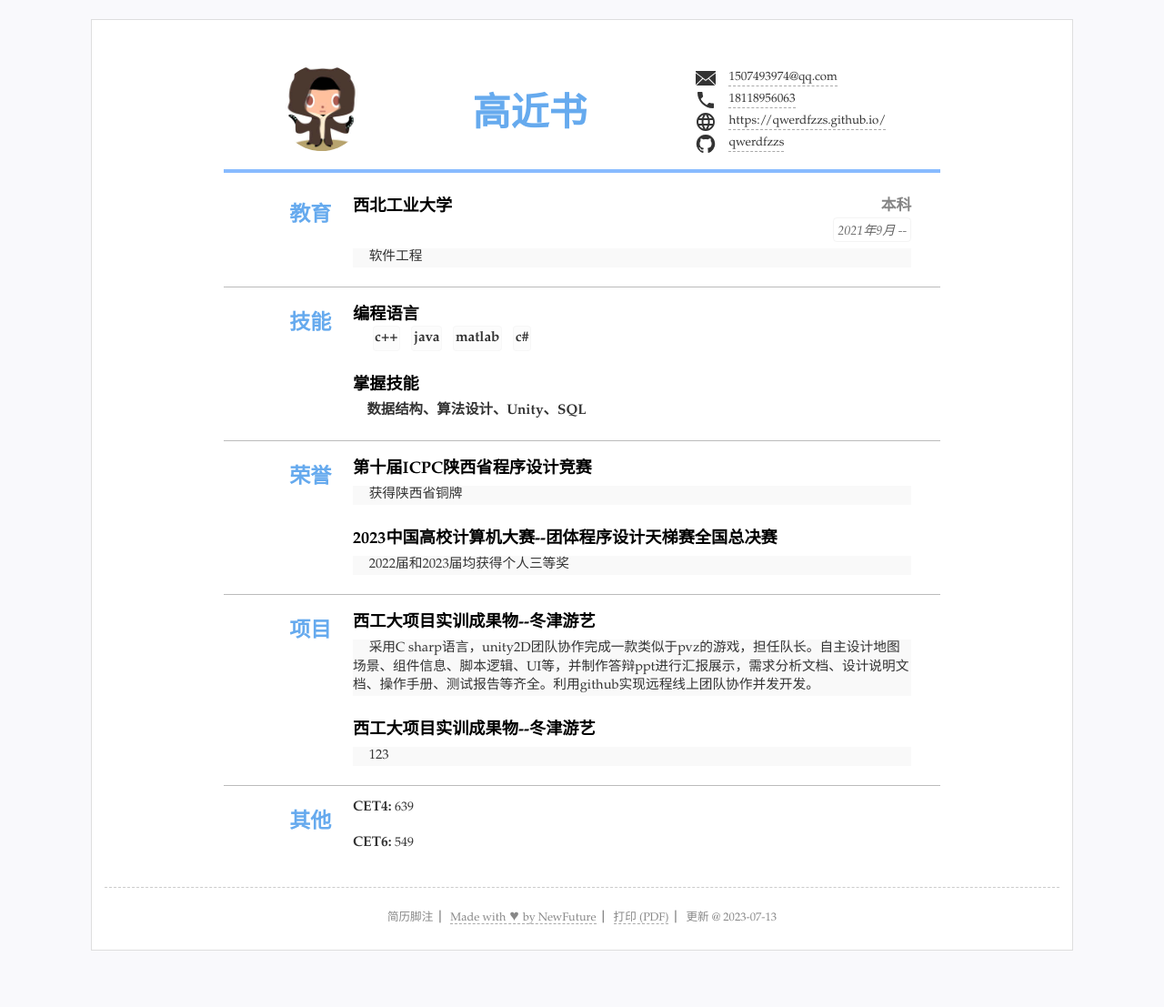
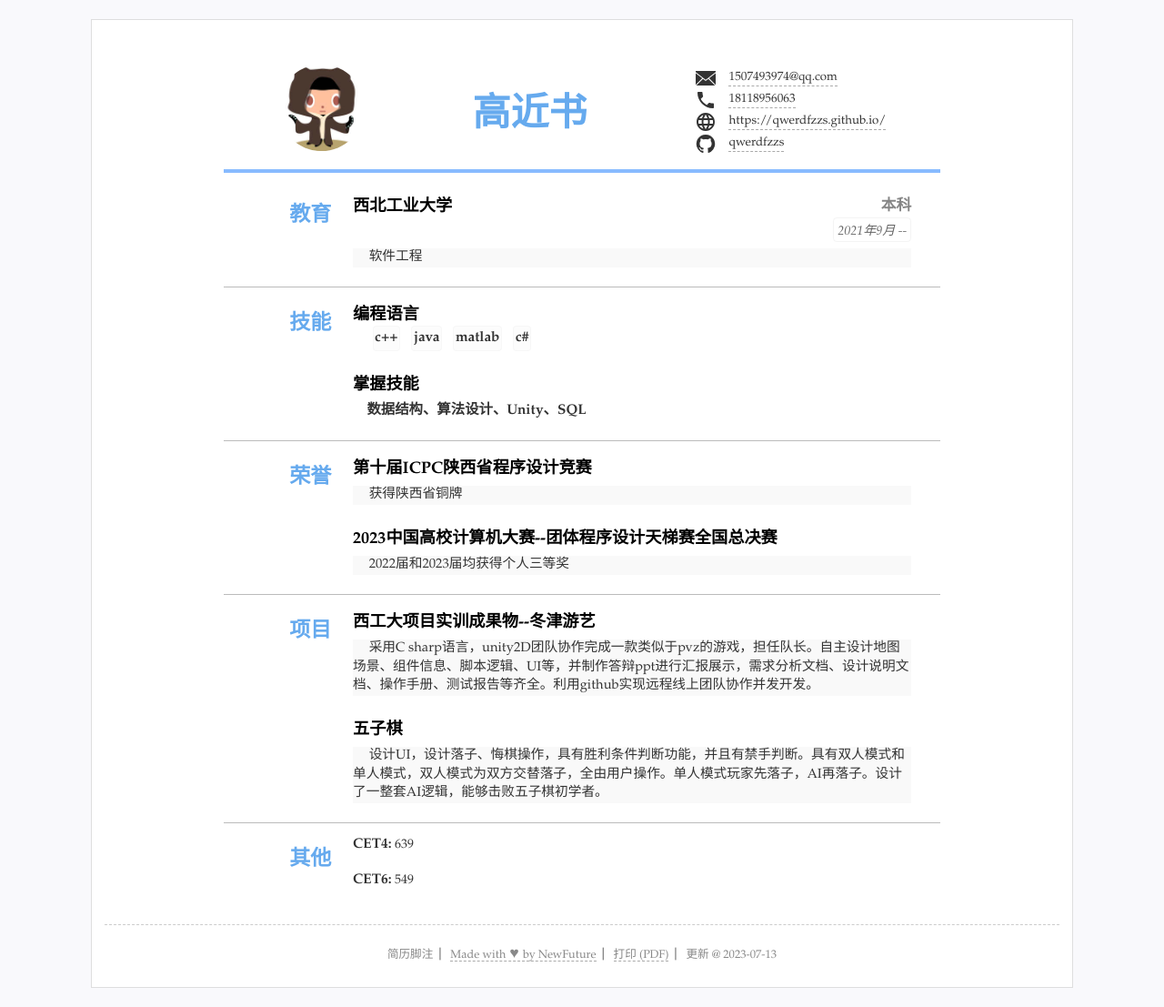
Before and after one commit to qwerdfzzs/qwerdfzzs.github.io, a Jekyll site: the page built from index.html, in a window 1280 px wide. Shown: the whole page at 91% size. Built offline with Jekyll 4.4.1, drawn with Linux system fonts in a browser that asks for light colours; before the commit the page ends 1066 px from its top, so only the background shows below that.

Commit message:
Update resume.yml

```diff
--- a/_data/resume.yml
+++ b/_data/resume.yml
@@ -64,8 +64,8 @@ main: #简历主要内容，
   content:
   - title: 西工大项目实训成果物--冬津游艺
     detail: 采用C sharp语言，unity2D团队协作完成一款类似于pvz的游戏，担任队长。自主设计地图场景、组件信息、脚本逻辑、UI等，并制作答辩ppt进行汇报展示，需求分析文档、设计说明文档、操作手册、测试报告等齐全。利用github实现远程线上团队协作并发开发。
-  - title: 西工大项目实训成果物--冬津游艺
-    detail: 123
+  - title: 五子棋
+    detail: 设计UI，设计落子、悔棋操作，具有胜利条件判断功能，并且有禁手判断。具有双人模式和单人模式，双人模式为双方交替落子，全由用户操作。单人模式玩家先落子，AI再落子。设计了一整套AI逻辑，能够击败五子棋初学者。
 
 #others 其他简略内容(列表)
 others: #其他列表显示
```
